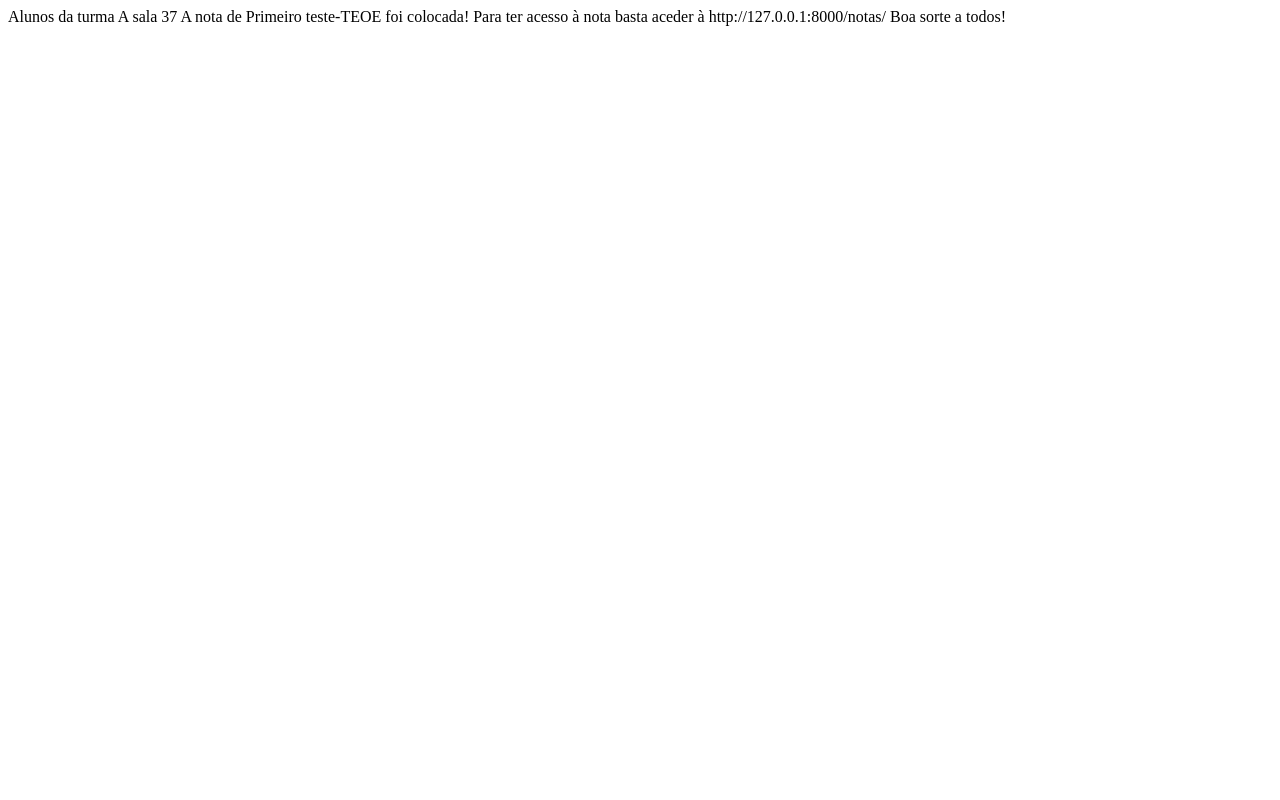
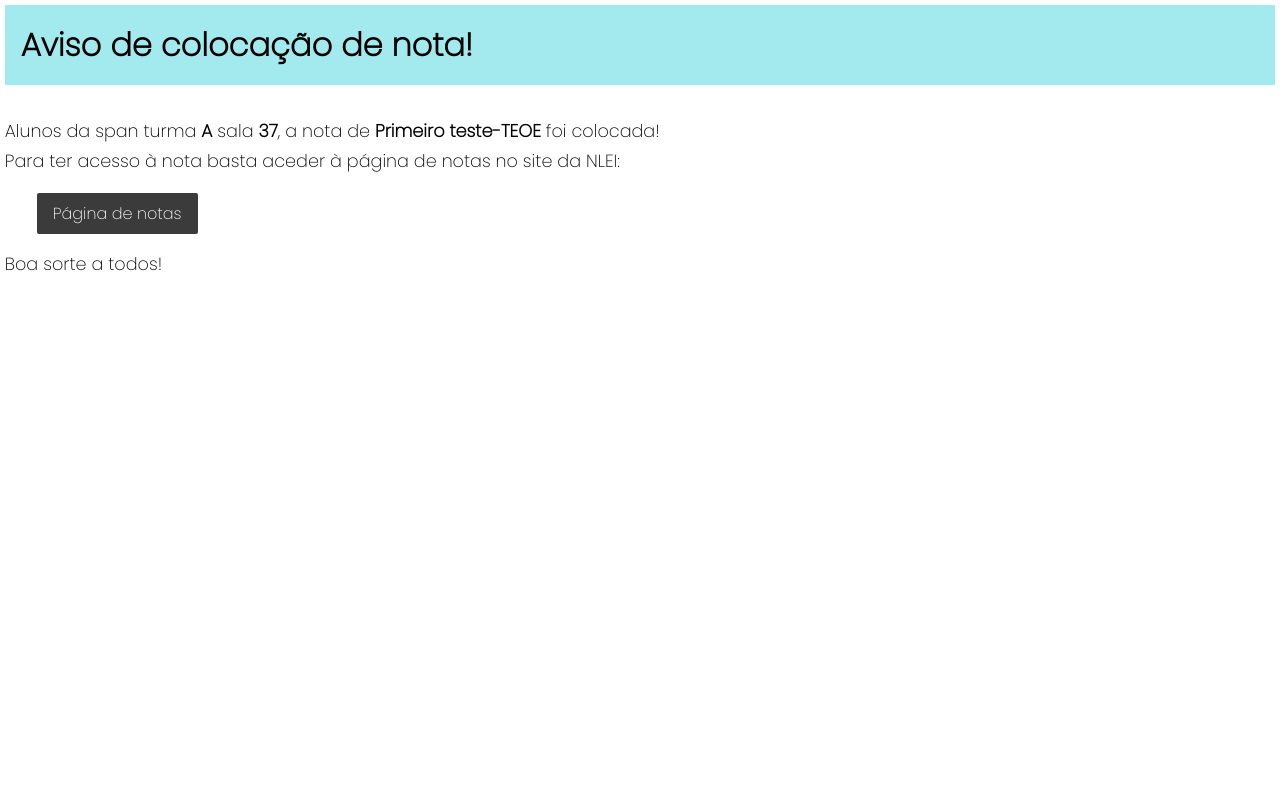
Before and after one commit to nlinfo/nlei-django, a Django app: template frontend/templates/frontend/email_template.html in a window 1280 px wide. Run offline with Django 4.2, Linux system fonts and the light colour scheme; the template is opened without the code that fills it: values that come from a table or form of the project are taken from there, others are empty; data comes from the database, SQL or seed files in the repository; both versions use the stored data as it was after the commit.

Commit message:
edit email template

```diff
--- a/frontend/templates/frontend/email_template.html
+++ b/frontend/templates/frontend/email_template.html
@@ -1,7 +1,73 @@
+<!DOCTYPE html>
+<html lang="pt">
 
-    Alunos da turma {{turma.turma}} sala {{turma.sala}}
-    A nota de {{nota}} foi colocada!
+<head>
+    <meta charset="UTF-8">
+    <meta http-equiv="X-UA-Compatible" content="IE=edge">
+    <meta name="viewport" content="width=device-width, initial-scale=1.0">
+    <title>Document</title>
 
-    Para ter acesso à nota basta aceder à http://127.0.0.1:8000/notas/
 
-    Boa sorte a todos!
+    <style>
+        @import url('https://fonts.googleapis.com/css2?family=Poppins:wght@200&display=swap');
+
+        * {
+            margin: 0;
+            padding: 0;
+            box-sizing: 0;
+            font-family: 'Poppins', sans-serif;
+        }
+
+        body {
+            padding: .3rem;
+        }
+
+        h1 {
+            background-color: rgba(0, 198, 207, 0.36);
+            padding: 1rem;
+            margin-bottom: 2rem;
+        }
+
+        p {
+            font-size: 1.1rem;
+            line-height: 1.7;
+        }
+        p span {
+            font-weight: bold;
+        }
+
+        a {
+            text-decoration: none;
+            background-color: #3B3B3B;
+            color: #fff;
+            display: block;
+            max-width: fit-content;
+            padding: .5rem 1rem;
+            border-radius: 2px;
+            margin: 1rem 2rem;
+
+            transition: background-color .5s;
+        }
+
+        a:hover {
+            background-color: #3b3b3bbe;
+        }
+    </style>
+</head>
+
+<body>
+    <h1>Aviso de colocação de nota!</h1>
+    <main>
+
+        <p>Alunos da span turma <span> {{turma.turma}}</span> sala <span> {{turma.sala}}</span>, a nota de <span> {{nota}}</span> foi colocada!</p>
+
+        <p>Para ter acesso à nota basta aceder à página de notas no site da NLEI:</p>
+        <a href="http://127.0.0.1:8000/notas/" target="_blank" referrerpolicy="no-referrer">Página de notas</a>
+        <p>Boa sorte a todos!</p>
+
+
+    </main>
+
+</body>
+
+</html>
```
Also changed, not shown: db.sqlite3.
